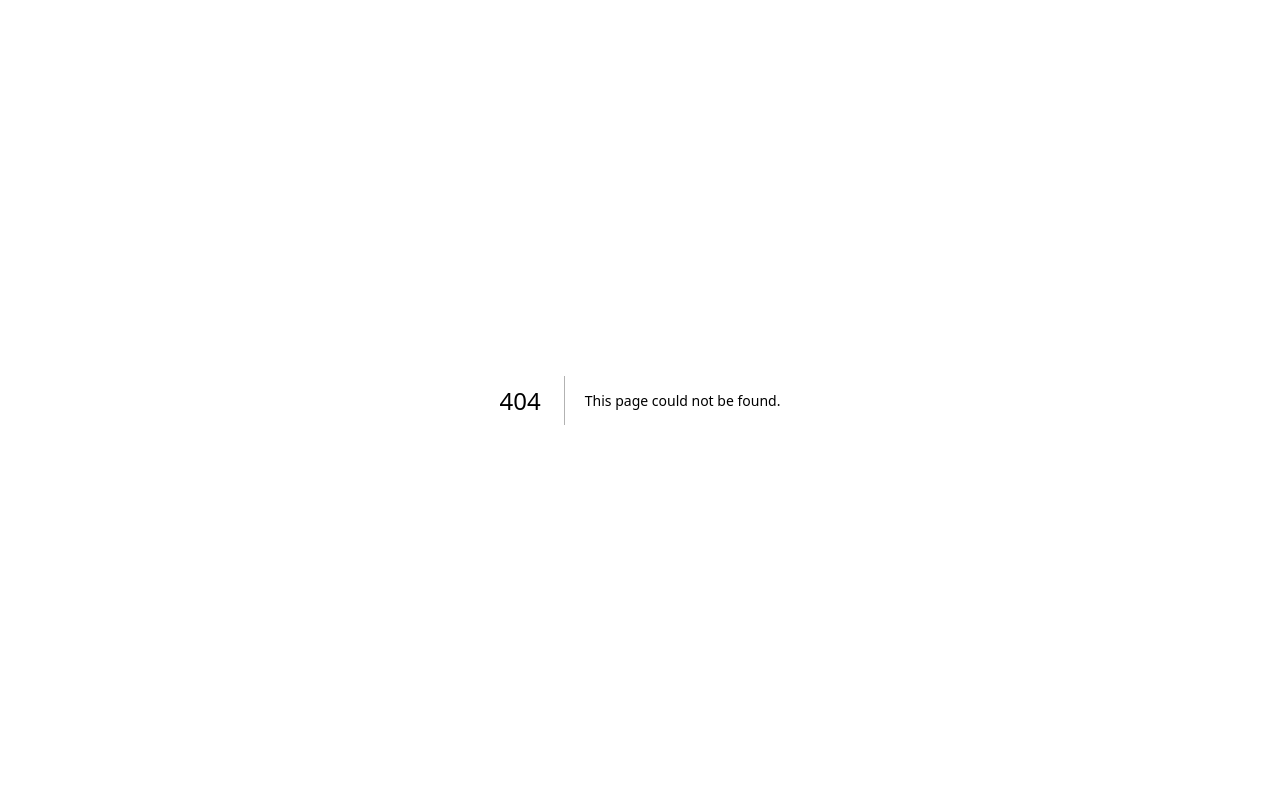
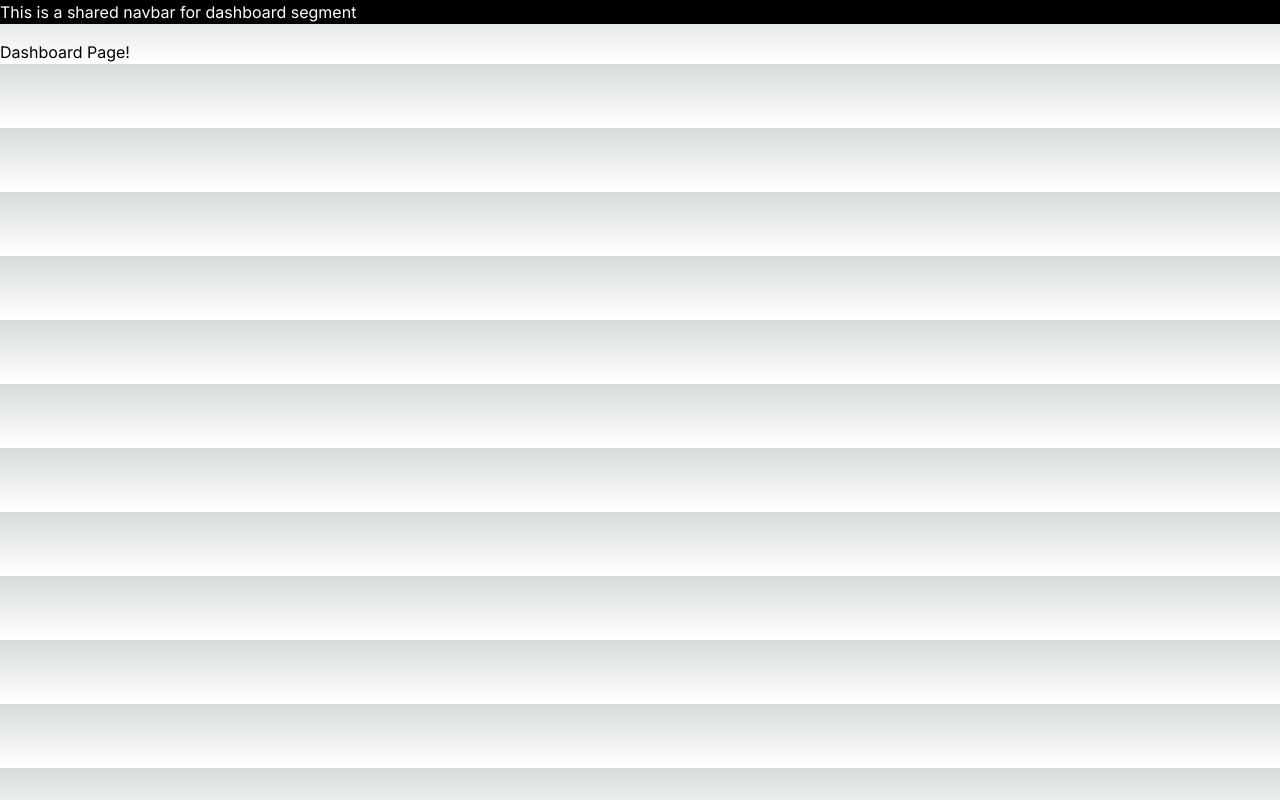
Before and after one commit to Teji360/best-fits, a Next.js app: page /dashboard in a window 1280 px wide. Before the commit this address had no page. Built offline with nearby package versions, Linux system fonts and the light colour scheme.

Commit message:
learning more about routing in nextjs

```diff
--- /dev/null
+++ b/app/dashboard/layout.tsx
@@ -0,0 +1,16 @@
+import React from 'react'
+
+const DashboardLayout = ({ children }: { children: React.ReactNode }) => { //in a layout component you have to extract the children
+    // the code below renders all the children in this layout file
+    // Every file we make inside the dashboard will hace this nav
+    return (
+        <div className="flex flex-col gap-y-4">
+            <nav className="bg-black text-white">
+                This is a shared navbar for dashboard segment
+            </nav>
+            {children}
+        </div>
+    )
+}
+
+export default DashboardLayout
--- /dev/null
+++ b/app/dashboard/page.tsx
@@ -0,0 +1,10 @@
+const DashboardPage = () => {
+
+    return (
+        <div>
+            Dashboard Page!
+        </div>
+    )
+}
+
+export default DashboardPage
--- /dev/null
+++ b/app/dashboard/settings/page.tsx
@@ -0,0 +1,9 @@
+import React from 'react'
+
+const SettingsPage = () => {
+  return (
+    <div> SettingsPage </div>
+  )
+}
+
+export default SettingsPage
```
